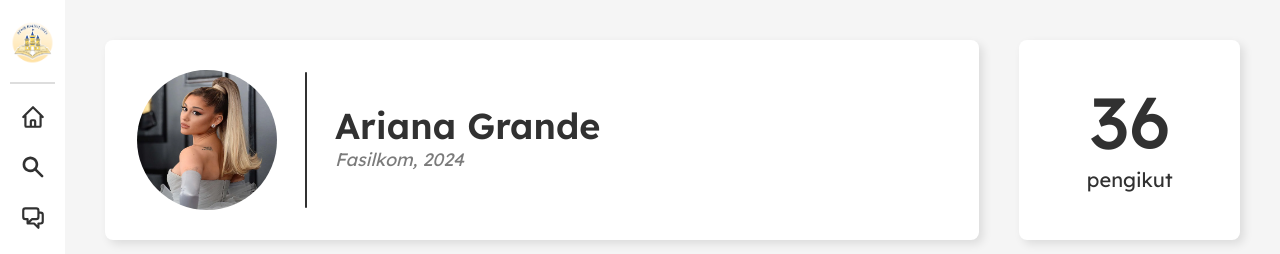
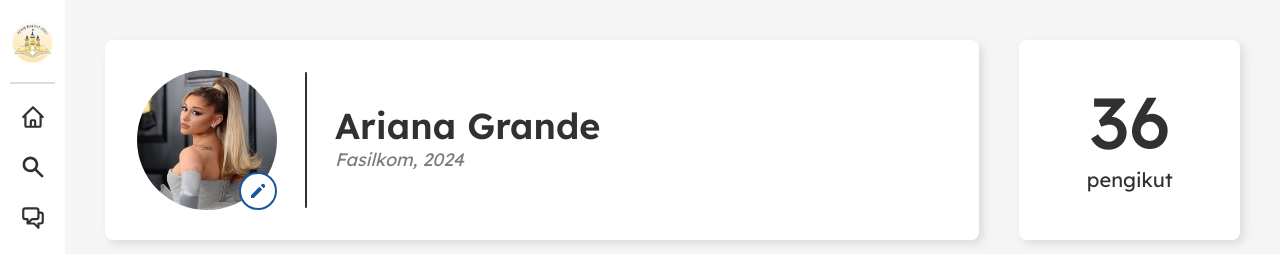
Before and after one commit to ppmb-kmbui/fe-ppmb-2025, a Next.js app: page /profil in a window 1280 px wide. Shown: the top 254 px of the page. Built offline with nearby package versions, Linux system fonts and the light colour scheme; no server answers.

Commit message:
feat: add edit image button UI

```diff
--- a/src/app/profil/page.tsx
+++ b/src/app/profil/page.tsx
@@ -1,5 +1,6 @@
 import { UserCard } from "@/components";
 import Image from "next/image";
+import { HiOutlinePencil, HiPencil } from "react-icons/hi";
 
 const ProfilPage: React.FC = () => {
     const DATA = [
@@ -45,7 +46,7 @@ const ProfilPage: React.FC = () => {
         <div className="min-h-screen py-5 px-4 md:p-6 lg:p-10 gap-5 md:gap-10 flex flex-col">
             <div className="flex flex-col md:flex-row gap-5 lg:gap-10">
                 <div className="flex w-full md:w-[70%] lg:w-[80%] flex-row bg-white rounded-lg py-6 px-5 md:py-8 lg:p-8 gap-3 md:gap-5 lg:gap-7 h-[160px] md:h-[200px] items-center shadow-custom">
-                    <div className="flex h-[95px] w-[95px] md:h-[140px] md:w-[140px]">
+                    <div className="relative flex h-[95px] w-[95px] md:h-[140px] md:w-[140px]">
                         <Image
                             src={require("../../../public/image/ariana.jpg")}
                             alt={"Logo"}
@@ -53,6 +54,10 @@ const ProfilPage: React.FC = () => {
                             height={140}
                             className="rounded-full"
                         />
+
+                        <button className="absolute bottom-0 right-0 bg-white p-1 md:p-[7px] md:text-[20px] rounded-full text-ppmb-blue-600 border-[2px] border-ppmb-blue-600">
+                            <HiPencil />
+                        </button>
                     </div>
 
                     <div className="flex h-full min-w-[2px] bg-ppmb-800 rounded-lg"></div>
```
